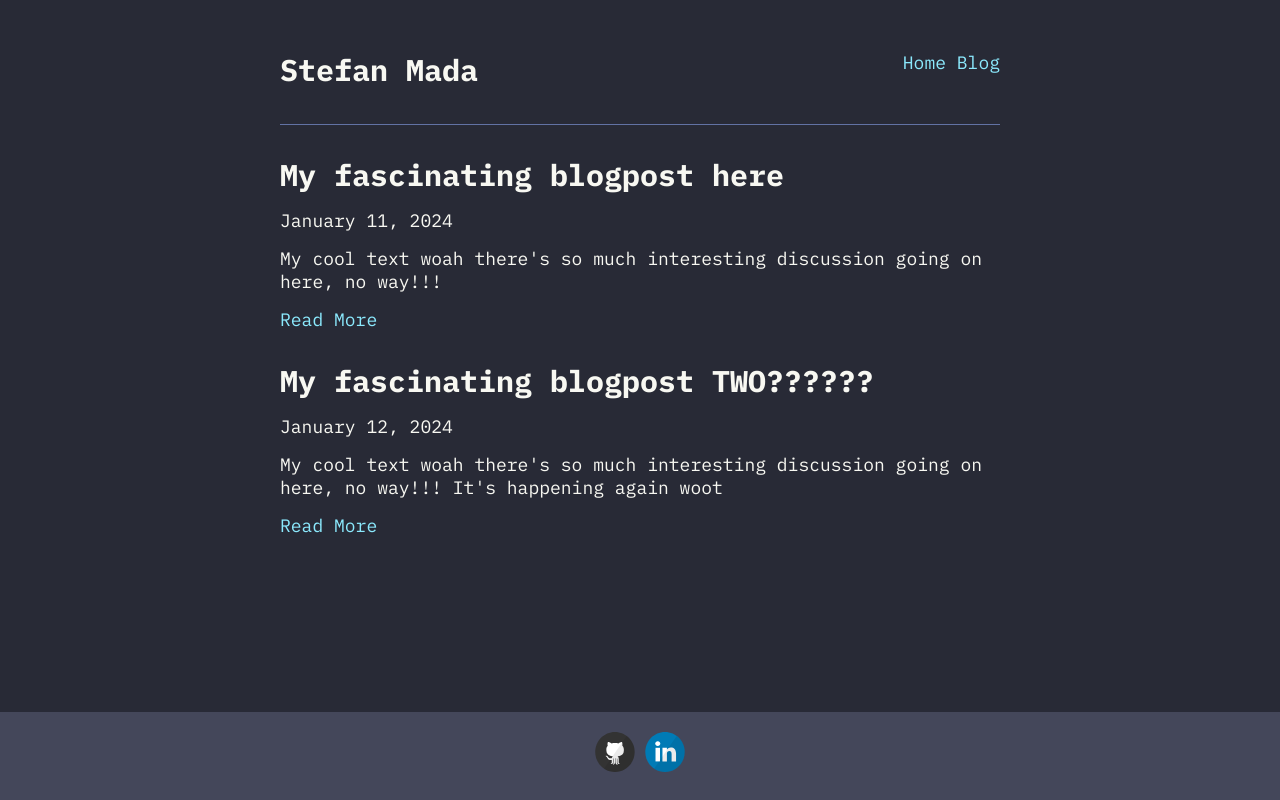
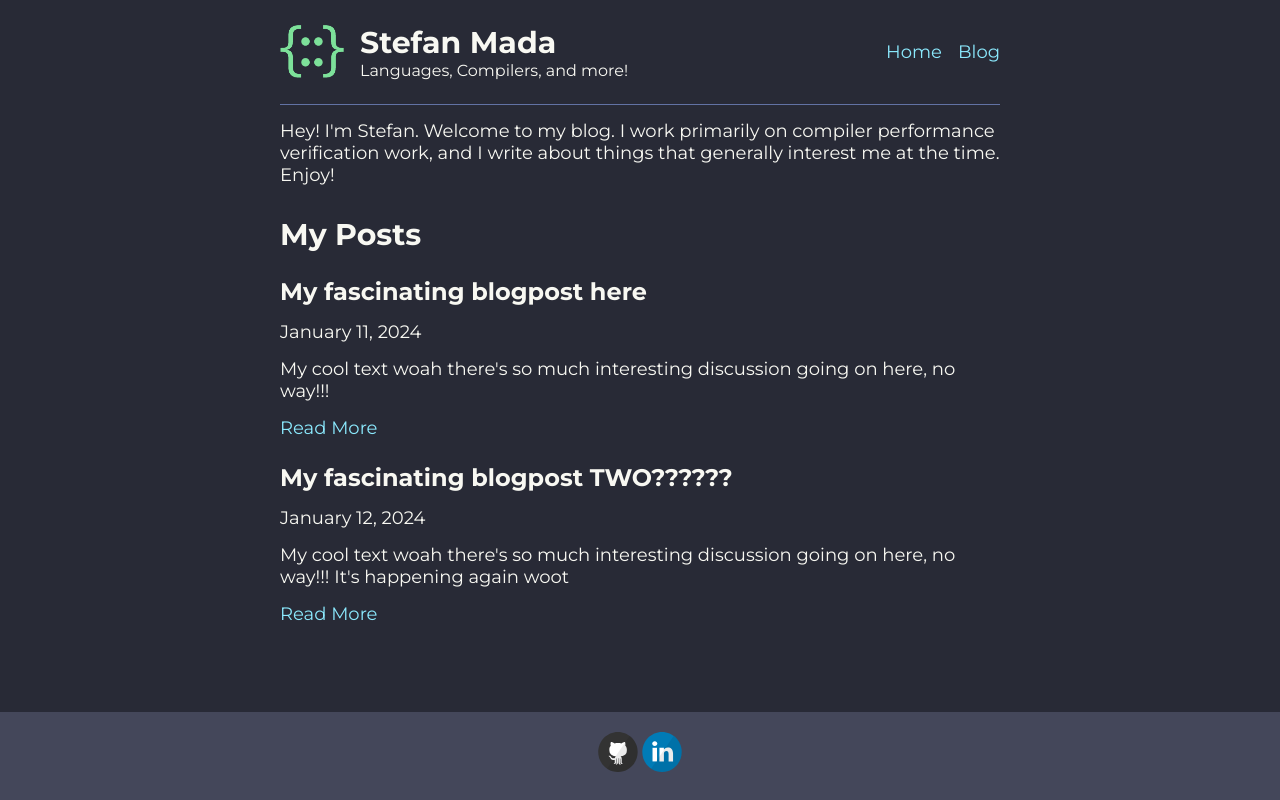
Before and after one commit to Stefan-Mada/stefan-mada.github.io, a plain HTML site: page index.html in a window 1280 px wide. Drawn offline with Linux system fonts and the light colour scheme.

Commit message:
Made a nice landing page

```diff
--- a/index.html
+++ b/index.html
@@ -9,21 +9,32 @@
 <body>
   <div class="main_content">
     <header>
-      <h1>Stefan Mada</h1>
+      <div class="site_info">
+        <img height="64px" src="static/logo.png">
+        <div class="title_info">
+          <h1>Stefan Mada</h1>
+          <p>Languages, Compilers, and more!</p>
+        </div>
+      </div>
       <nav>
         <a href="./">Home</a>
         <a href="./blog">Blog</a>
       </nav>
     </header>
     <main>
+      <p>
+        Hey! I'm Stefan. Welcome to my blog. I work primarily on compiler performance verification work, and
+        I write about things that generally interest me at the time. Enjoy!
+      </p>
+      <h1>My Posts</h1>
       <div class="post">
-        <h1>My fascinating blogpost here</h1>
+        <h2>My fascinating blogpost here</h2>
         <p class="post_date">January 11, 2024</p>
         <p>My cool text woah there's so much interesting discussion going on here, no way!!!</p>
         <a href="linktoblog" class="read_more">Read More</a>
       </div>
       <div class="post">
-        <h1>My fascinating blogpost TWO??????</h1>
+        <h2>My fascinating blogpost TWO??????</h2>
         <p class="post_date">January 12, 2024</p>
         <p>My cool text woah there's so much interesting discussion going on here, no way!!! It's happening again woot</p>
         <a href="linktoblog" class="read_more">Read More</a>
--- a/static/main.css
+++ b/static/main.css
@@ -1,8 +1,8 @@
-@import url('https://fonts.googleapis.com/css2?family=IBM+Plex+Mono:ital,wght@0,400;0,700;1,400&family=Nunito+Sans:ital,opsz,wght@0,6..12,200..1000;1,6..12,200..1000&display=swap');
+@import url('https://fonts.googleapis.com/css2?family=IBM+Plex+Mono:ital,wght@0,400;0,700;1,400&family=Montserrat:ital,wght@0,100..900;1,100..900&family=Nunito+Sans:ital,opsz,wght@0,6..12,200..1000;1,6..12,200..1000&display=swap');
 
 body {
   background: #282a36;
-  font-family: "IBM Plex Mono", serif;
+  font-family: "Montserrat", serif;
   color: #f8f8f2;
   font-weight: 400;
   font-size: 18px;
@@ -59,13 +59,31 @@ header {
   margin-bottom: 25px;
 }
 
+.title_info p {
+  font-size: 16px;
+  margin: 0;
+}
+
+.title_info h1 {
+  margin: 0;
+}
+
 /* set up layout */
 html {display:flex; flex-direction: row; justify-content: center;}
 body {display:flex; flex-direction: column; justify-content: space-between; height: 100vh; align-items: center; }
-header {display:flex; flex-direction: row; justify-content: space-between; align-items: center; }
+header {display:flex; flex-direction: row; justify-content: space-between; align-items: center; margin: 0; }
+nav {display:flex; gap: 1rem;}
 .main_content {max-width: 720px; }
+.site_info {display:flex; flex-direction: row; align-items: center; gap: 1rem;}
 
-footer {display: flex;
+@media (max-width: 640px) {
+  header {flex-direction: column;}
+  .site_info {flex-direction: column; }
+  .title_info {text-align: center;}
+}
+
+footer {
+  display: flex;
   flex-direction: row;
   width: 100vw;
   justify-content: center;
```
Also changed, not shown: static/logo.png (added).
